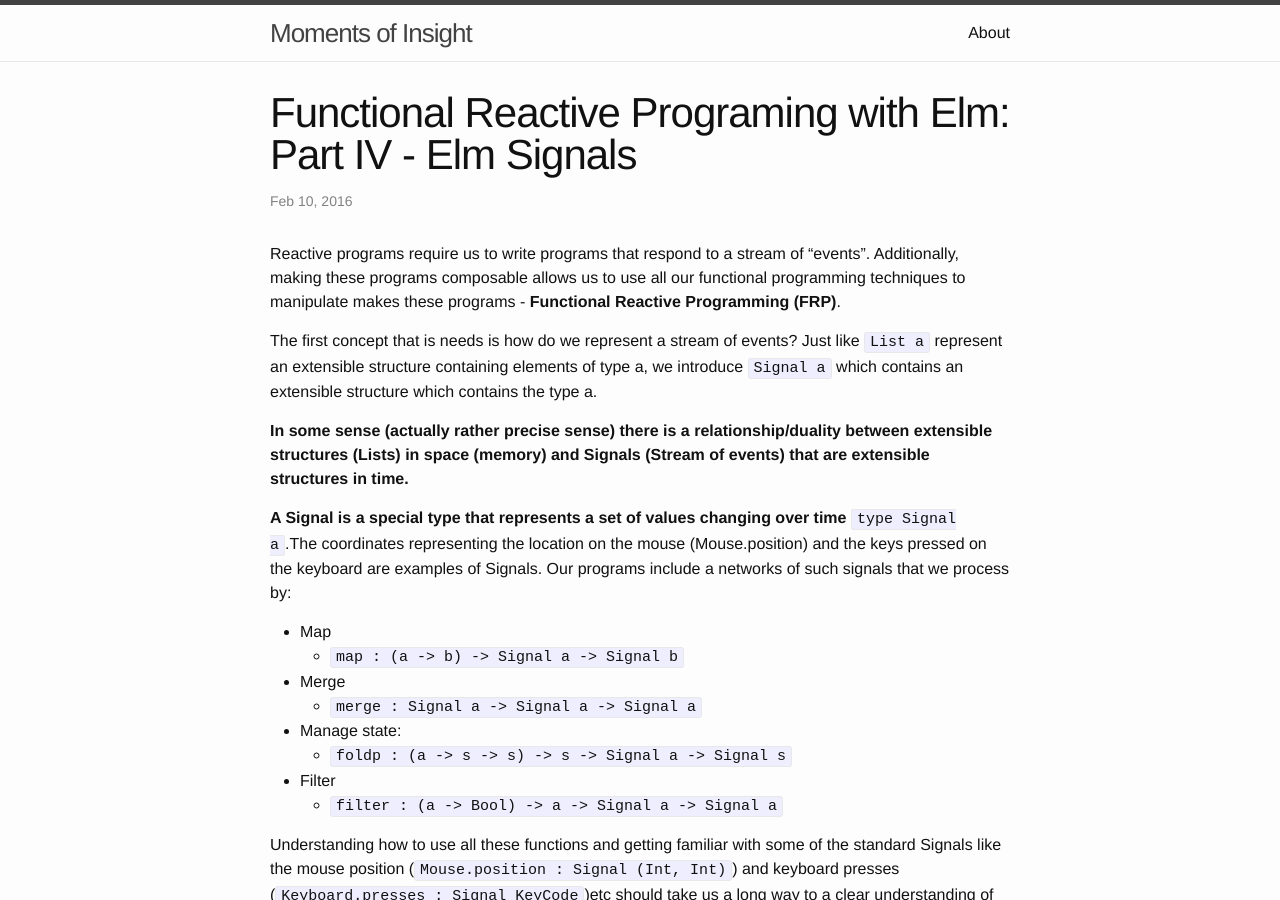
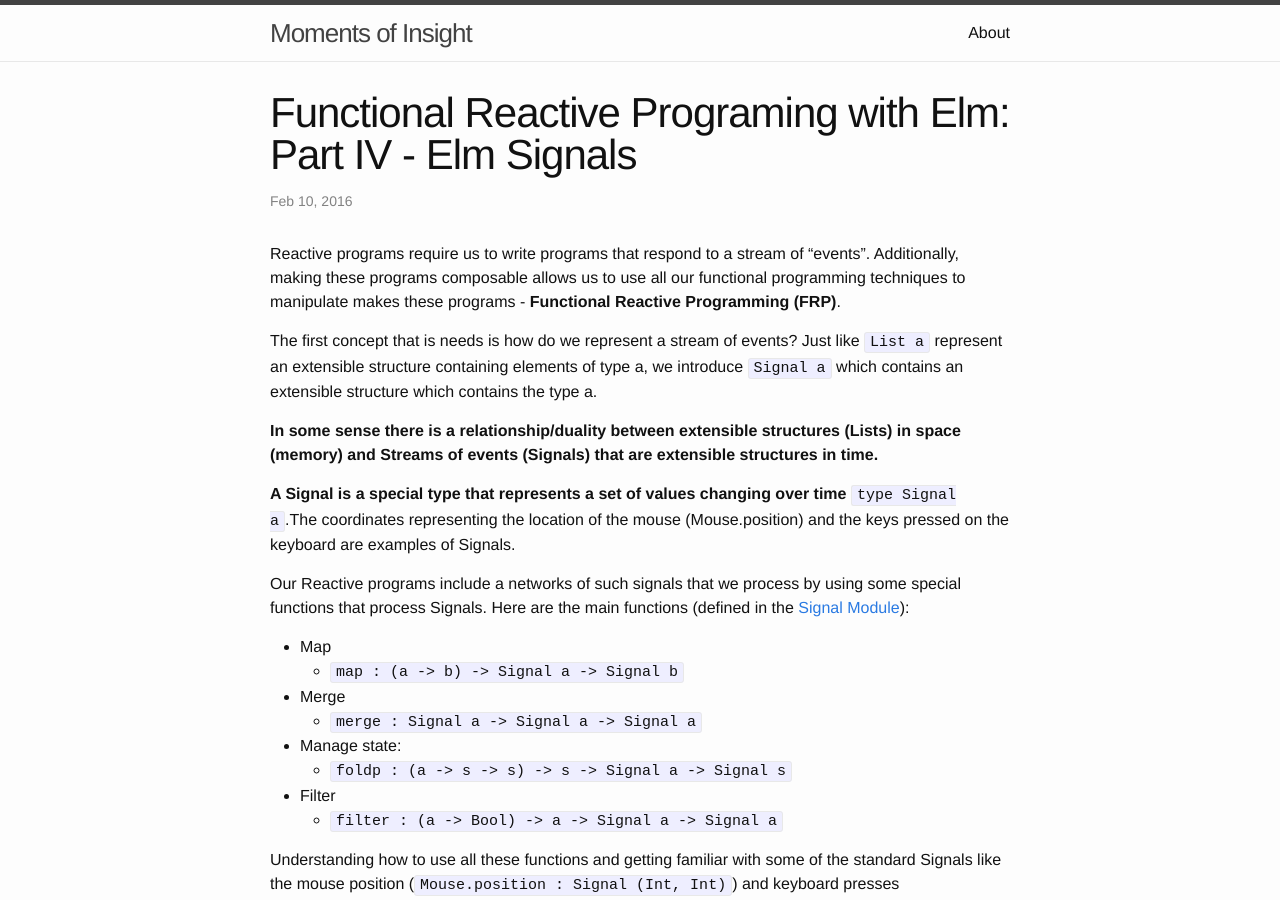
Before and after one commit to csmith111/csmith111.github.io, a Jekyll site: the page built from _posts/2016-02-10-Signals.md, in a window 1280 px wide and 900 px high. Built offline with Jekyll 4.4.1, drawn with Linux system fonts in a browser that asks for light colours.

Commit message:
fifth blog post

```diff
--- a/_posts/2016-02-10-Signals.md
+++ b/_posts/2016-02-10-Signals.md
@@ -10,9 +10,12 @@
 
 The first concept that is needs is how do we represent a stream of events? Just like `List a` represent an extensible structure containing elements of type a, we introduce `Signal a` which contains an extensible structure which contains the type a.
 
-**In some sense (actually rather precise sense) there is a relationship/duality between extensible structures (Lists) in space (memory) and Signals (Stream of events) that are extensible structures in time.**
+**In some sense there is a relationship/duality between extensible structures (Lists) in space (memory) and Streams of events (Signals) that are extensible structures in time.**
 
-**A Signal is a special type that represents a set of values changing over time** `type Signal a`.The coordinates representing the location on the mouse (Mouse.position) and the keys pressed on the keyboard are examples of Signals. Our programs include a networks of such signals that we process by:
+**A Signal is a special type that represents a set of values changing over time** `type Signal a`.The coordinates representing the location of the mouse (Mouse.position) and the keys pressed on the keyboard are examples of Signals.
+
+Our Reactive programs include a networks of such signals that we process by using some special functions that process Signals.
+Here are the main functions (defined in the [Signal Module][SignalModule]):
 
 * Map
    - `map : (a -> b) -> Signal a -> Signal b`
@@ -187,3 +190,4 @@
 [Elm Basics]: https://csmith111.github.io/jekyll/update/2016/02/07/ASecondBlogPost.html
 [Time Docs]:http://package.elm-lang.org/packages/elm-lang/core/3.0.0/Time#fps
 [try-elm]: http://elm-lang.org/try
+[SignalModule]:http://package.elm-lang.org/packages/elm-lang/core/3.0.0/Signal
```
